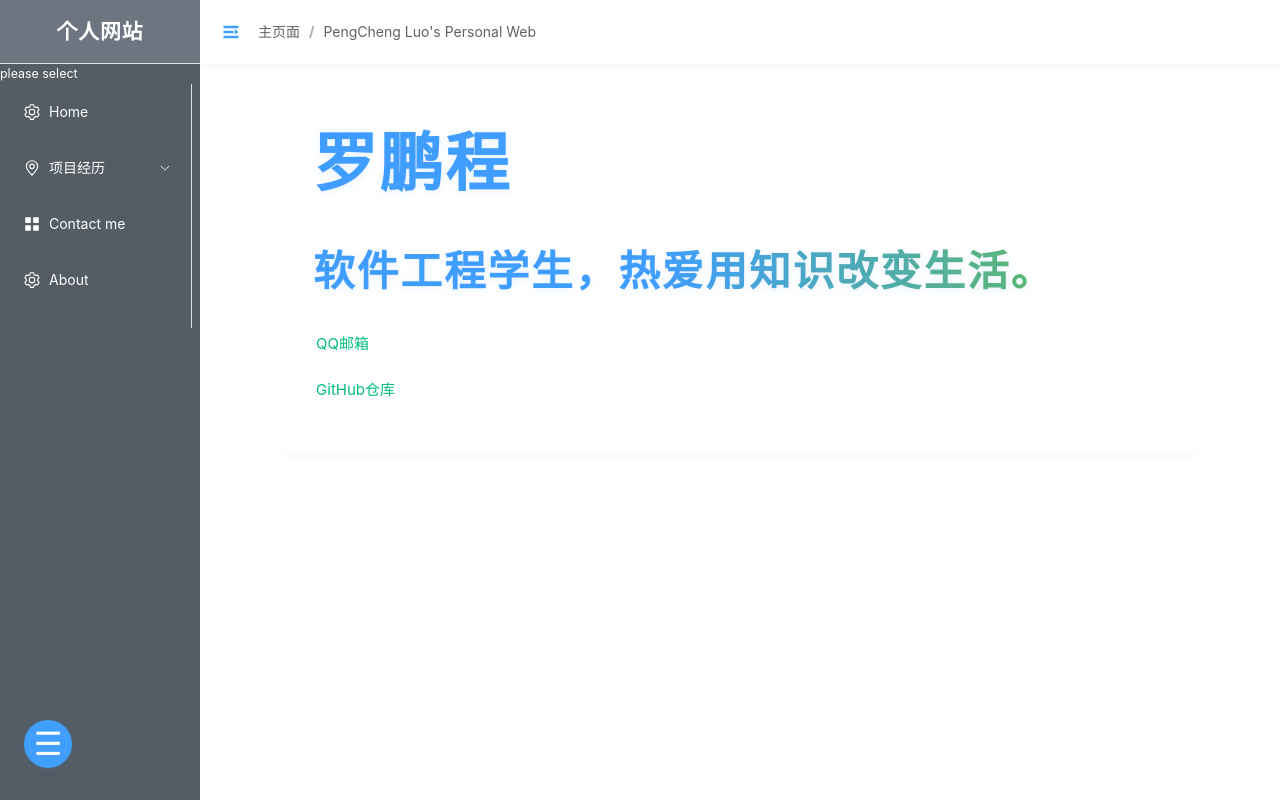
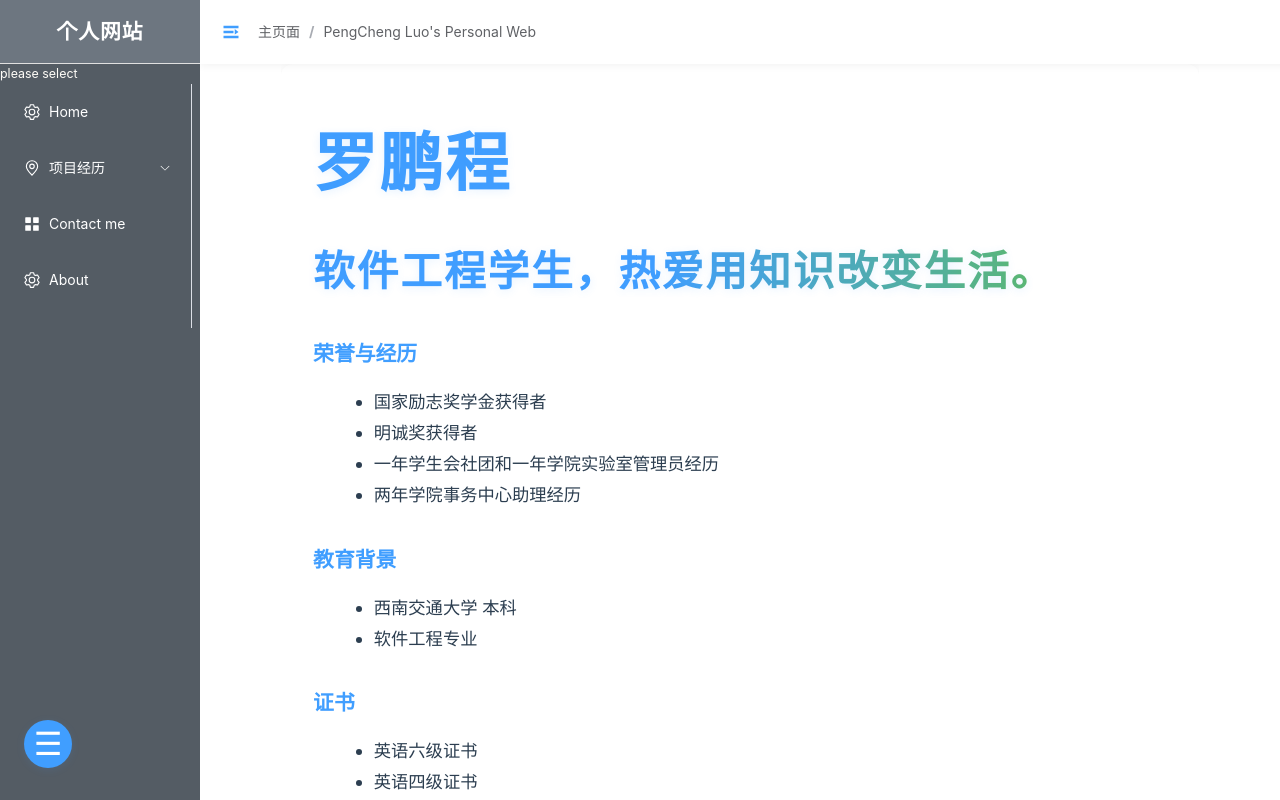
Before and after one commit to Chong-H/PersonalWeb, a Vue app: page /#/ in a window 1280 px wide. Built offline with nearby package versions, Linux system fonts and the light colour scheme.

Commit message:
updated homepage

```diff
--- a/src/views/HomeView.vue
+++ b/src/views/HomeView.vue
@@ -4,6 +4,51 @@
   <div class="profile-home">
     <h1>罗鹏程</h1>
     <h2>软件工程学生，热爱用知识改变生活。</h2>
+
+    <div class="awards">
+      <h3>荣誉与经历</h3>
+      <ul>
+        <li>国家励志奖学金获得者</li>
+        <li>明诚奖获得者</li>
+        <li>一年学生会社团和一年学院实验室管理员经历</li>
+        <li>两年学院事务中心助理经历</li>
+      </ul>
+    </div>
+
+    <div class="education">
+      <h3>教育背景</h3>
+      <ul>
+        <li>西南交通大学 本科</li>
+        <li>软件工程专业</li>
+      </ul>
+    </div>
+
+    <div class="certificates">
+      <h3>证书</h3>
+      <ul>
+        <li>英语六级证书</li>
+        <li>英语四级证书</li>
+        <li>蓝桥杯A组C++省二</li>
+      </ul>
+    </div>
+
+    <div class="courses">
+      <h3>专业核心课程</h3>
+      <ul>
+        <li>数据库原理（含实验）</li>
+        <li>计算机网络（含实验）</li>
+        <li>计算机组成原理（含实验）</li>
+        <li>算法分析与设计（含实验）</li>
+        <li>操作系统（含实验）</li>
+        <li>计算机图形学（含实验）</li>
+        <li>软件工程</li>
+        <li>单片机原理及应用（含实验）</li>
+        <li>区块链技术及应用</li>
+        <li>数字电子技术（含实验）</li>
+        <li>...</li>
+        <!-- 可继续补充更多课程 -->
+      </ul>
+    </div>
 
     <div class="skills">
       <!-- <span>Vue</span>
@@ -31,7 +76,6 @@
   margin: 0;
 }
 .profile-home h1 {
-  /* font-size: 4rem;  */
   font-weight: bold;
   margin: 1rem 0;
   font-size: 4rem;
@@ -57,6 +101,19 @@
   text-shadow: 0 2px 8px rgba(64, 158, 255, 0.12);
   letter-spacing: 2px;
 }
+.profile-home h3 {
+  font-size: 1.3rem;
+  font-weight: bold;
+  margin-top: 2rem;
+  margin-bottom: 1rem;
+  color: #409eff;
+}
+.profile-home ul {
+  margin-left: 1.2em;
+  margin-bottom: 1.2em;
+  font-size: 1.08rem;
+  line-height: 1.8;
+}
 .contact a {
   display: block;
   margin-bottom: 1rem;
```
